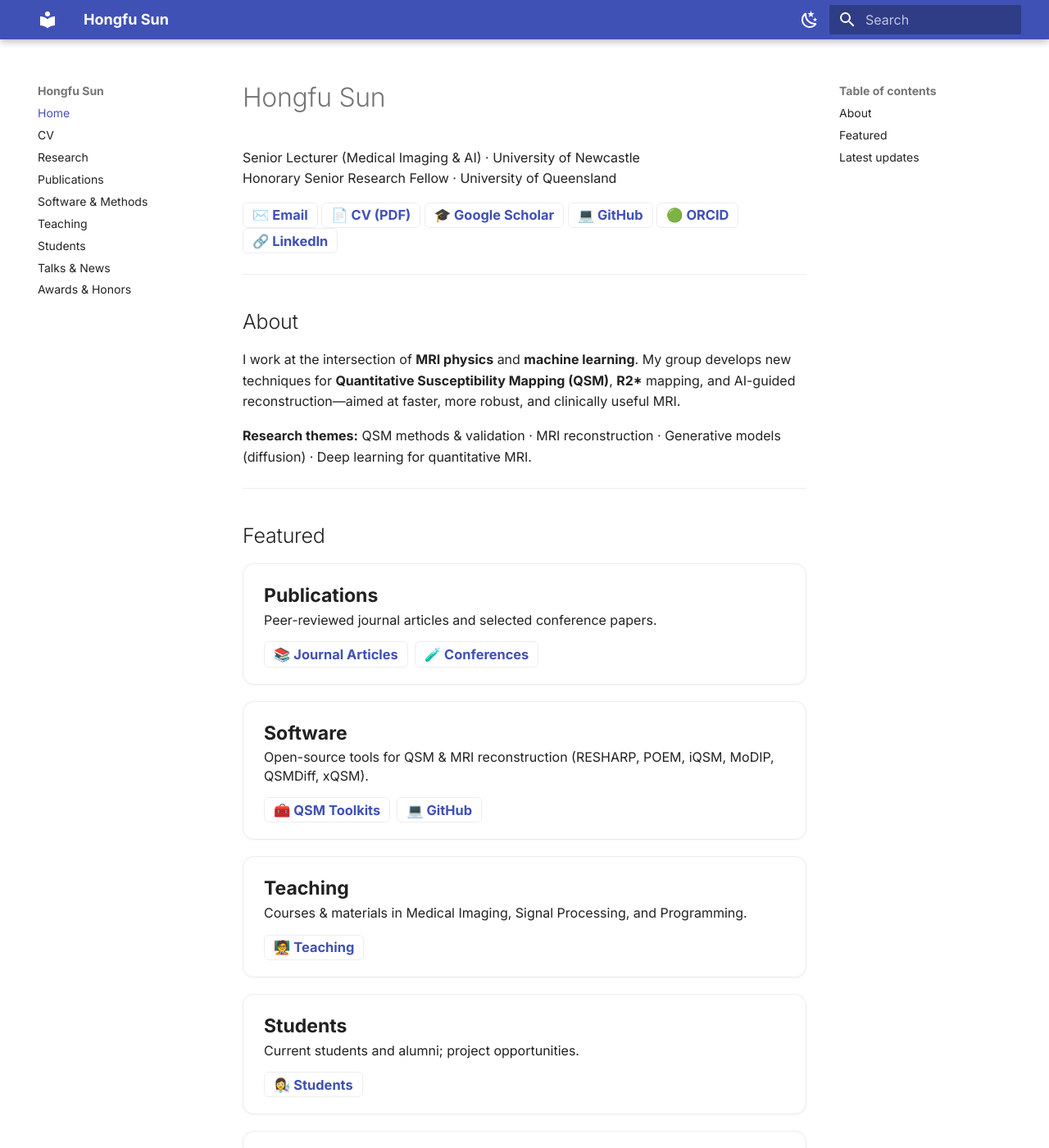
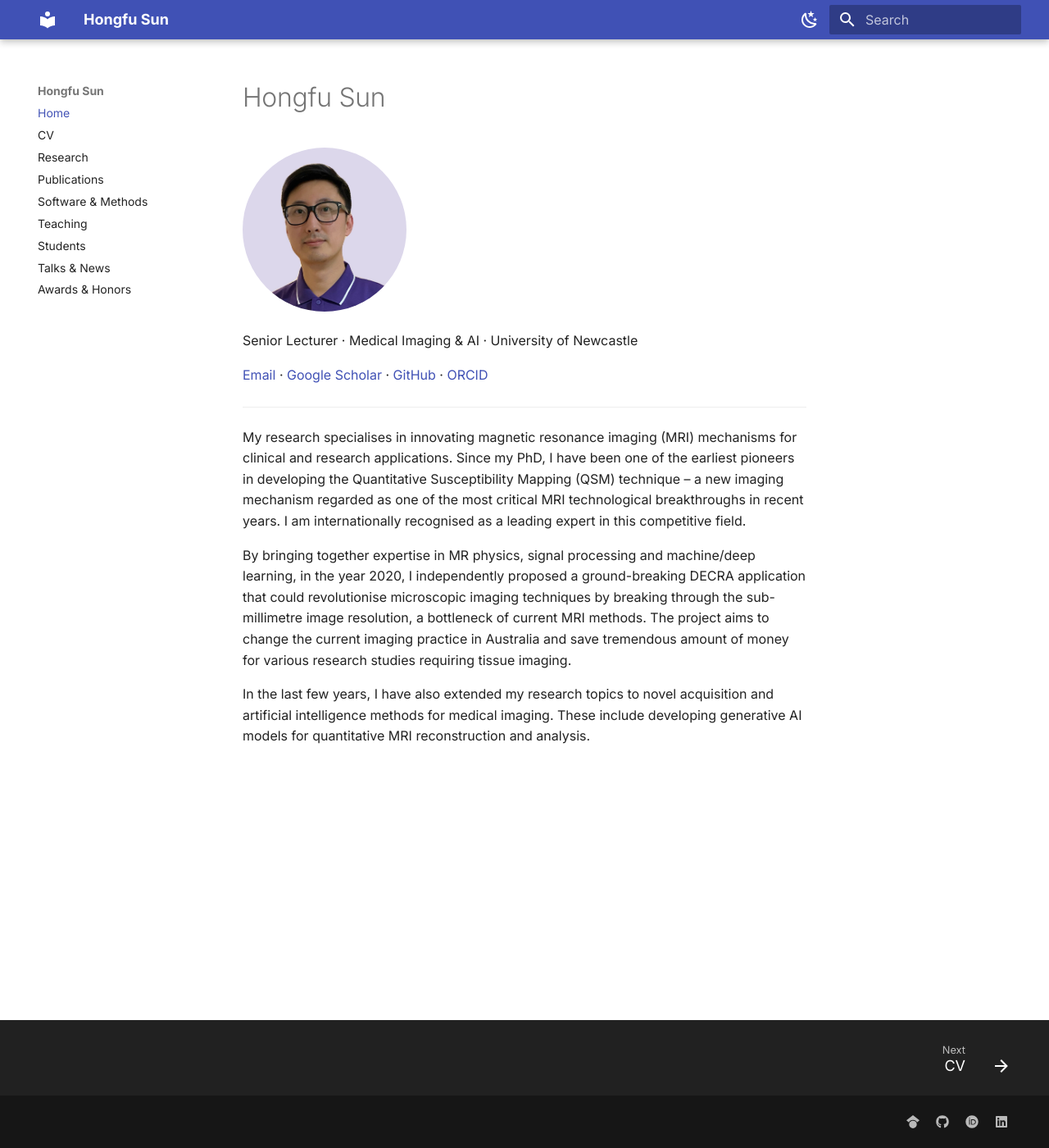
Before and after one commit to sunhongfu/sunhongfu.github.io, an MkDocs documentation site: the page built from docs/index.md, in a window 1280 px wide and 1400 px high. Shown: the whole window at 82% size. Built offline with MkDocs 1.6.1 and Material for MkDocs 9.7.7, drawn with Linux system fonts in a browser that asks for light colours; some of the changed text lies outside the part shown.

Commit message:
homepage

```diff
--- a/docs/index.md
+++ b/docs/index.md
@@ -1,80 +1,15 @@
 # Hongfu Sun
 
-Senior Lecturer (Medical Imaging & AI) · University of Newcastle
-Honorary Senior Research Fellow · University of Queensland
+![Profile picture](assets/profile.jpg){ width="200" style="border-radius: 50%;" }
 
-<div class="pub-actions" style="margin:.5rem 0 1rem 0;">
-  <a class="software-btn action" href="mailto:hongfu.sun@newcastle.edu.au">✉️ Email</a>
-  <a class="software-btn action" href="assets/Hongfu_Sun_CV.pdf" target="_blank" rel="noopener">📄 CV (PDF)</a>
-  <a class="software-btn action" href="https://scholar.google.com/citations?user=aY5eZ54AAAAJ&hl=en" target="_blank" rel="noopener">🎓 Google Scholar</a>
-  <a class="software-btn action" href="https://github.com/sunhongfu" target="_blank" rel="noopener">💻 GitHub</a>
-  <a class="software-btn action" href="https://orcid.org/0000-0003-3436-7831" target="_blank" rel="noopener">🟢 ORCID</a>
-  <a class="software-btn action" href="https://www.linkedin.com/in/hongfu-sun-64b567169" target="_blank" rel="noopener">🔗 LinkedIn</a>
-</div>
+Senior Lecturer · Medical Imaging & AI · University of Newcastle
+
+[Email](mailto:hongfu.sun@newcastle.edu.au) · [Google Scholar](https://scholar.google.com/citations?user=aY5eZ54AAAAJ&hl=en) · [GitHub](https://github.com/sunhongfu) · [ORCID](https://orcid.org/0000-0003-3436-7831)
 
 ---
 
-## About
-I work at the intersection of **MRI physics** and **machine learning**. My group develops new techniques for **Quantitative Susceptibility Mapping (QSM)**, **R2\*** mapping, and AI-guided reconstruction—aimed at faster, more robust, and clinically useful MRI.
+My research specialises in innovating magnetic resonance imaging (MRI) mechanisms for clinical and research applications. Since my PhD, I have been one of the earliest pioneers in developing the Quantitative Susceptibility Mapping (QSM) technique – a new imaging mechanism regarded as one of the most critical MRI technological breakthroughs in recent years. I am internationally recognised as a leading expert in this competitive field.
 
-**Research themes:** QSM methods & validation · MRI reconstruction · Generative models (diffusion) · Deep learning for quantitative MRI.
+By bringing together expertise in MR physics, signal processing and machine/deep learning, in the year 2020, I independently proposed a ground-breaking DECRA application that could revolutionise microscopic imaging techniques by breaking through the sub-millimetre image resolution, a bottleneck of current MRI methods. The project aims to change the current imaging practice in Australia and save tremendous amount of money for various research studies requiring tissue imaging.
 
----
-
-## Featured
-<div class="software-list">
-
-  <div class="software-card">
-    <div class="software-title">Publications</div>
-    <div class="software-venue">Peer-reviewed journal articles and selected conference papers.</div>
-    <div class="software-actions">
-      <a class="software-btn action" href="publications/journals.md">📚 Journal Articles</a>
-      <a class="software-btn action" href="publications/conferences.md">🧪 Conferences</a>
-    </div>
-  </div>
-
-  <div class="software-card">
-    <div class="software-title">Software</div>
-    <div class="software-venue">Open-source tools for QSM & MRI reconstruction (RESHARP, POEM, iQSM, MoDIP, QSMDiff, xQSM).</div>
-    <div class="software-actions">
-      <a class="software-btn action" href="software.md">🧰 QSM Toolkits</a>
-      <a class="software-btn action" href="https://github.com/sunhongfu" target="_blank" rel="noopener">💻 GitHub</a>
-    </div>
-  </div>
-
-  <div class="software-card">
-    <div class="software-title">Teaching</div>
-    <div class="software-venue">Courses & materials in Medical Imaging, Signal Processing, and Programming.</div>
-    <div class="software-actions">
-      <a class="software-btn action" href="teaching.md">🧑‍🏫 Teaching</a>
-    </div>
-  </div>
-
-  <div class="software-card">
-    <div class="software-title">Students</div>
-    <div class="software-venue">Current students and alumni; project opportunities.</div>
-    <div class="software-actions">
-      <a class="software-btn action" href="students.md">👩‍🔬 Students</a>
-    </div>
-  </div>
-
-  <div class="software-card">
-    <div class="software-title">Awards</div>
-    <div class="software-venue">Selected recognitions (DECRA, UQ awards, ISMRM distinctions).</div>
-    <div class="software-actions">
-      <a class="software-btn action" href="awards.md">🏅 Awards</a>
-    </div>
-  </div>
-
-</div>
-
----
-
-## Latest updates
-Short highlights—see the full feed on the News page.
-
-- 🗣️ Invited talk at **ISMRM 2025** (Honolulu) on diffusion-model MRI reconstruction.
-- 🧠 New paper: **DIP-UP** (Information, 2025).
-- 🔬 Preprint: **QSMDiff** for EPI QSM (coming soon).
-
-<a class="software-btn action" href="news/index.md">📰 See all news & talks</a>
+In the last few years, I have also extended my research topics to novel acquisition and artificial intelligence methods for medical imaging. These include developing generative AI models for quantitative MRI reconstruction and analysis.
```
